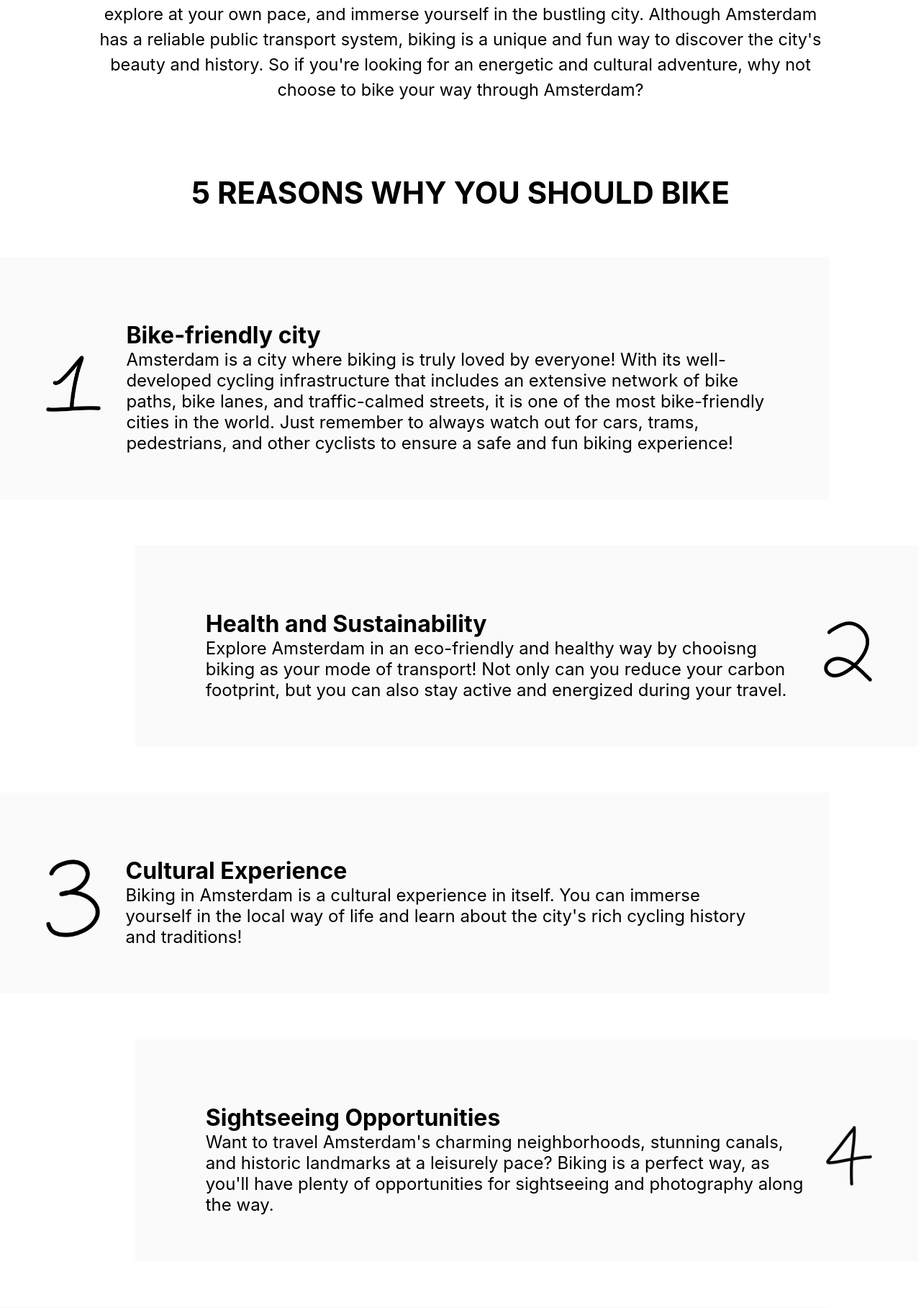
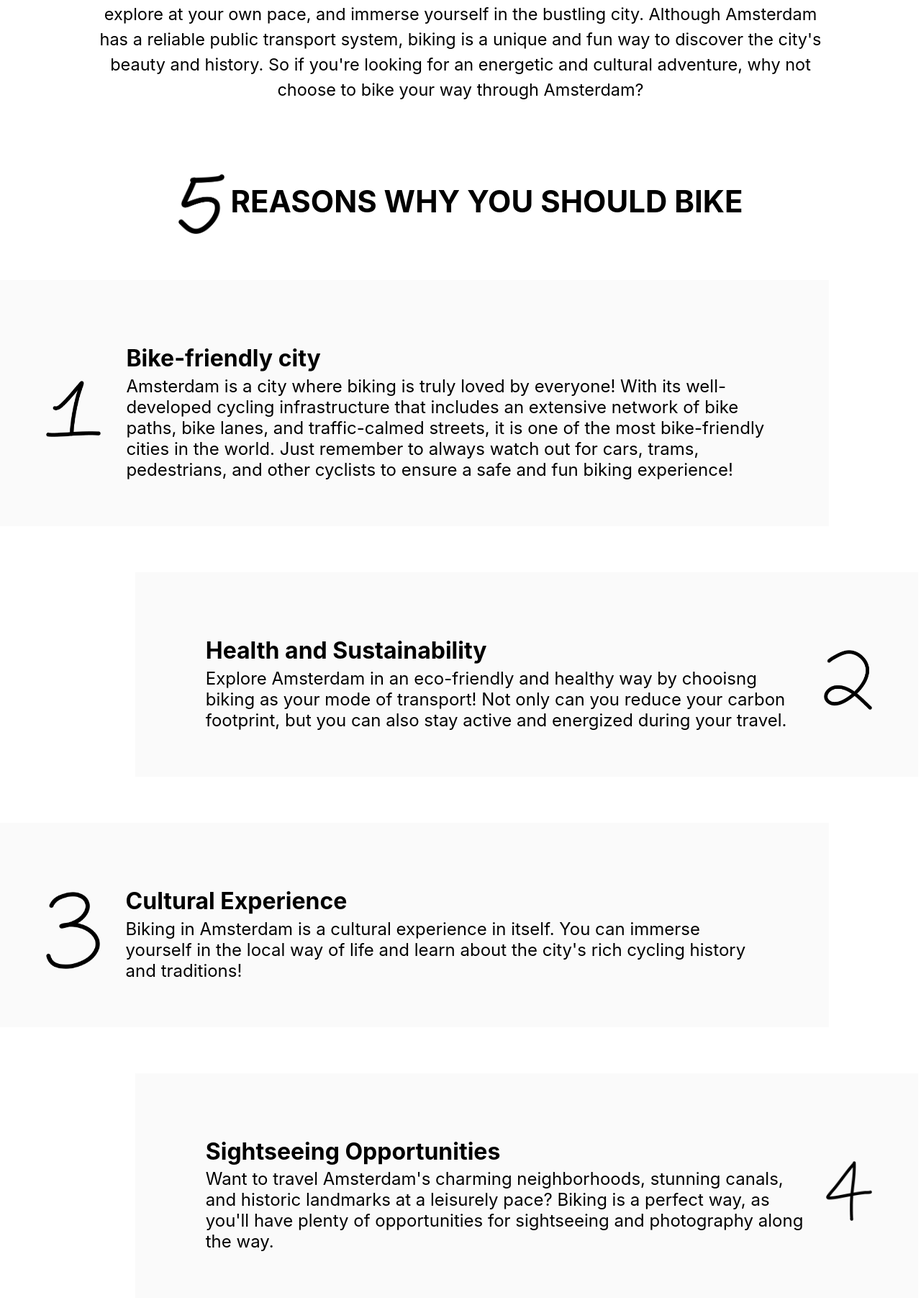
Before and after one commit to sabrina-liu/bikewithus, a Flask app: page /fivereasons in a window 1280 px wide. Shown: the part 968-2785 px from the top of the page at 72% size. Run offline with Flask 3, Linux system fonts and the light colour scheme.

Commit message:
fivereasons changes

```diff
--- a/static/style.css
+++ b/static/style.css
@@ -385,7 +385,7 @@ a:hover {
 }
 .looking-subtitle a:hover {
     text-decoration: underline;
-    text-underline-offset: 0.3em;
+    text-underline-offset: 0.25em;
 }
 .looking-link {
     position: relative;
@@ -558,6 +558,11 @@ a:hover {
     line-height: 51px;
     text-align: center;
 }
+.subpage1-title img {
+    width: 5%;
+    vertical-align: middle;
+    padding-right: 0.7%;
+}
 .subpage1-subtitle1 {
     position: relative;
 
@@ -571,6 +576,7 @@ a:hover {
     font-weight: 400;
     font-size: 24px;
     line-height: 29px;
+    margin-top: 0.2em;
 }
 .mainsub-block-reason {
     position: relative;
--- a/templates/fivereasons.html
+++ b/templates/fivereasons.html
@@ -21,7 +21,9 @@
         </div>
 
         <div class="mainsub-block-reason" id="fivereasons">
-            <div class="subpage1-title">5 REASONS WHY YOU SHOULD BIKE</div>
+            <div class="subpage1-title">
+                <img src="static/images/boldnumber5.png" alt="number-5">REASONS WHY YOU SHOULD BIKE
+            </div>
 
             <div class="mainsub-block-reason">
                 <div class="mainsub-block1" id="reason1-block">
```
Also changed, not shown: static/images/boldnumber5.png (added).
